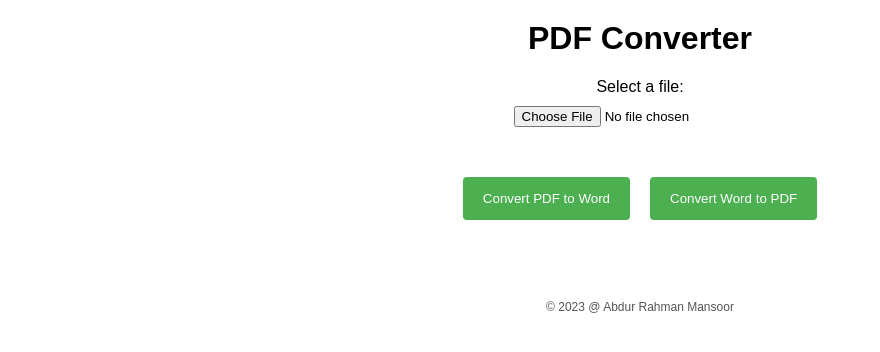
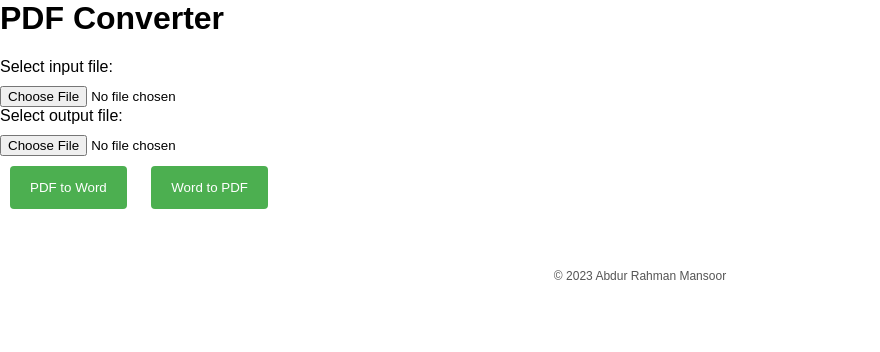
Before and after one commit to armansoor/pdftoword, a plain HTML site: page index.html in a window 1280 px wide. Shown: the whole page, without its empty margins (0-880 px from the left). Drawn offline with Linux system fonts and the light colour scheme.

Commit message:
Update index.html

```diff
--- a/index.html
+++ b/index.html
@@ -1,26 +1,36 @@
 <!DOCTYPE html>
 <html>
   <head>
-    <meta charset="UTF-8" />
+    <meta charset="UTF-8">
     <title>PDF Converter</title>
-    <link rel="stylesheet" type="text/css" href="style.css" />
+    <link rel="stylesheet" href="style.css">
   </head>
   <body>
-    <div class="container">
+    <header>
       <h1>PDF Converter</h1>
-      <div class="upload-form">
-        <label for="file-input">Select a file:</label>
-        <input type="file" id="file-input" />
-      </div>
-      <div class="button-container">
-        <button id="pdf-to-word-btn">Convert PDF to Word</button>
-        <button id="word-to-pdf-btn">Convert Word to PDF</button>
-      </div>
-    </div>
-      <footer>
-      <p>&copy; 2023 @ Abdur Rahman Mansoor</p>
+    </header>
+    <main>
+      <form>
+        <div>
+          <label for="input-file">Select input file:</label>
+          <input type="file" id="input-file" name="input-file">
+        </div>
+        <div>
+          <label for="output-file">Select output file:</label>
+          <input type="file" id="output-file" name="output-file">
+        </div>
+        <div>
+          <button class="btn" type="button" id="pdf-to-word-btn">PDF to Word</button>
+          <button class="btn" type="button" id="word-to-pdf-btn">Word to PDF</button>
+        </div>
+      </form>
+      <div id="output"></div>
+    </main>
+    <footer>
+      <p>&copy; 2023 Abdur Rahman Mansoor</p>
     </footer>
-    <script src="https://cdnjs.cloudflare.com/ajax/libs/pdf-lib/1.16.0/pdf-lib.min.js"></script>
+
+    <script src="https://cdn.jsdelivr.net/npm/pdf-lib/dist/pdf-lib.min.js"></script>
     <script src="script.js"></script>
   </body>
 </html>
```
